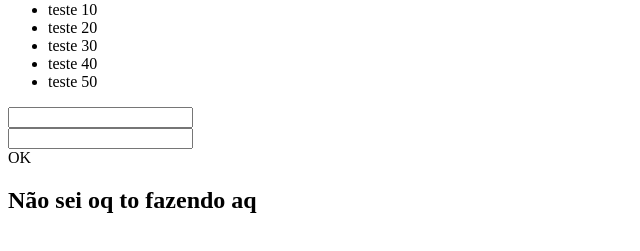
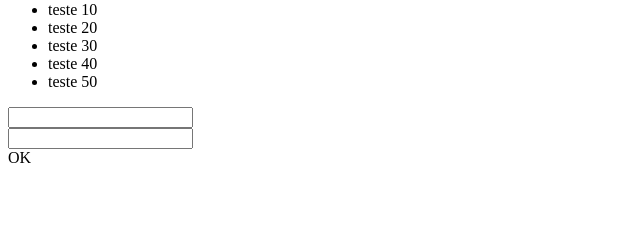
Before and after one commit to damata09/primeiro-repositorio, a plain HTML site: page index.html in a window 1280 px wide. Shown: the part 79-330 px from the top of the page, without its empty margins (0-640 px from the left). Drawn offline with Linux system fonts and the light colour scheme.

Commit message:
nova home

```diff
--- a/index.html
+++ b/index.html
@@ -20,6 +20,6 @@
     <submit>OK</submit>
     <div class="repositorio"></div>
 </form>
-<h2>Não sei oq to fazendo aq</h2>
+<div style="color:blueviolet"></div>
 </body>
 </html>
```
